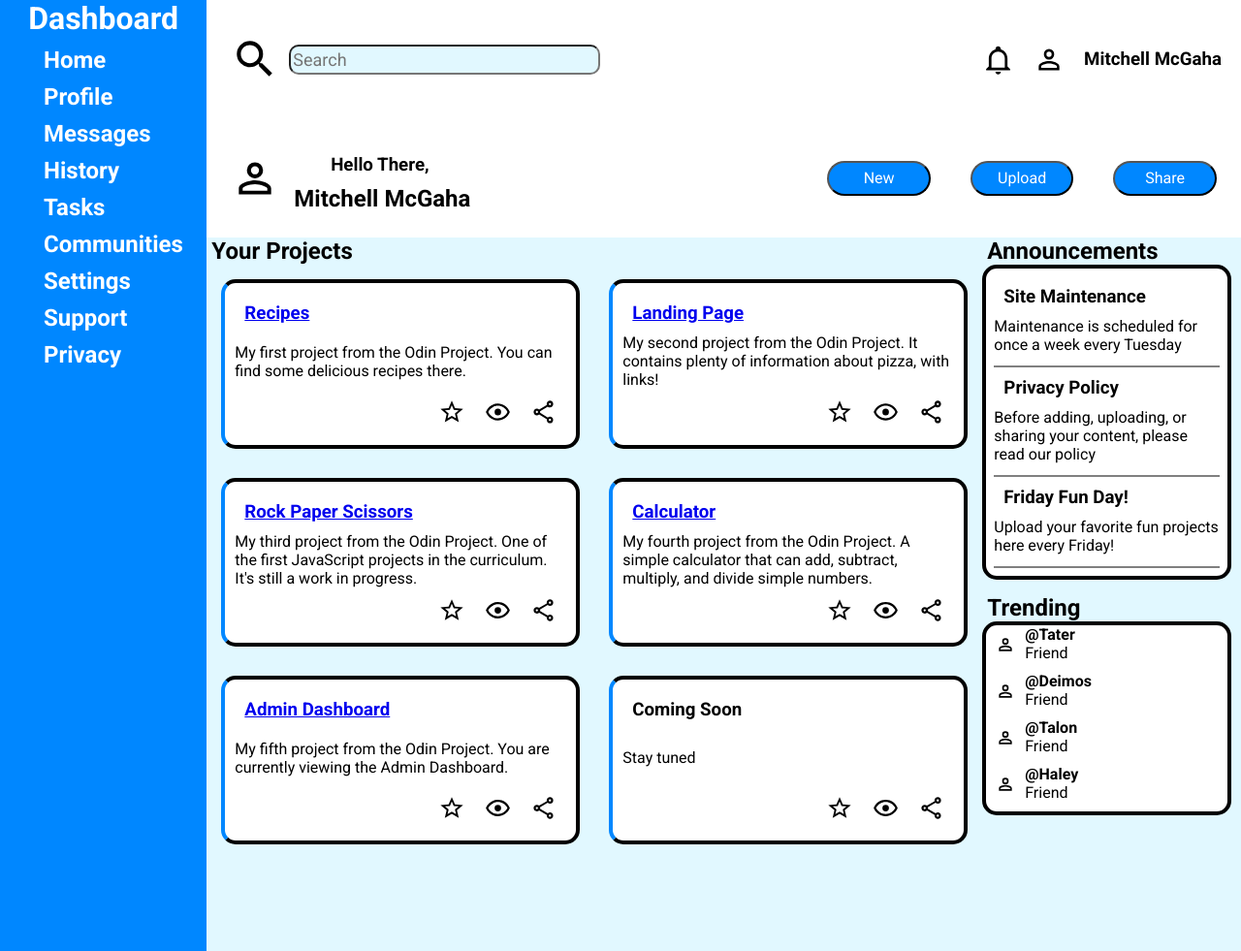
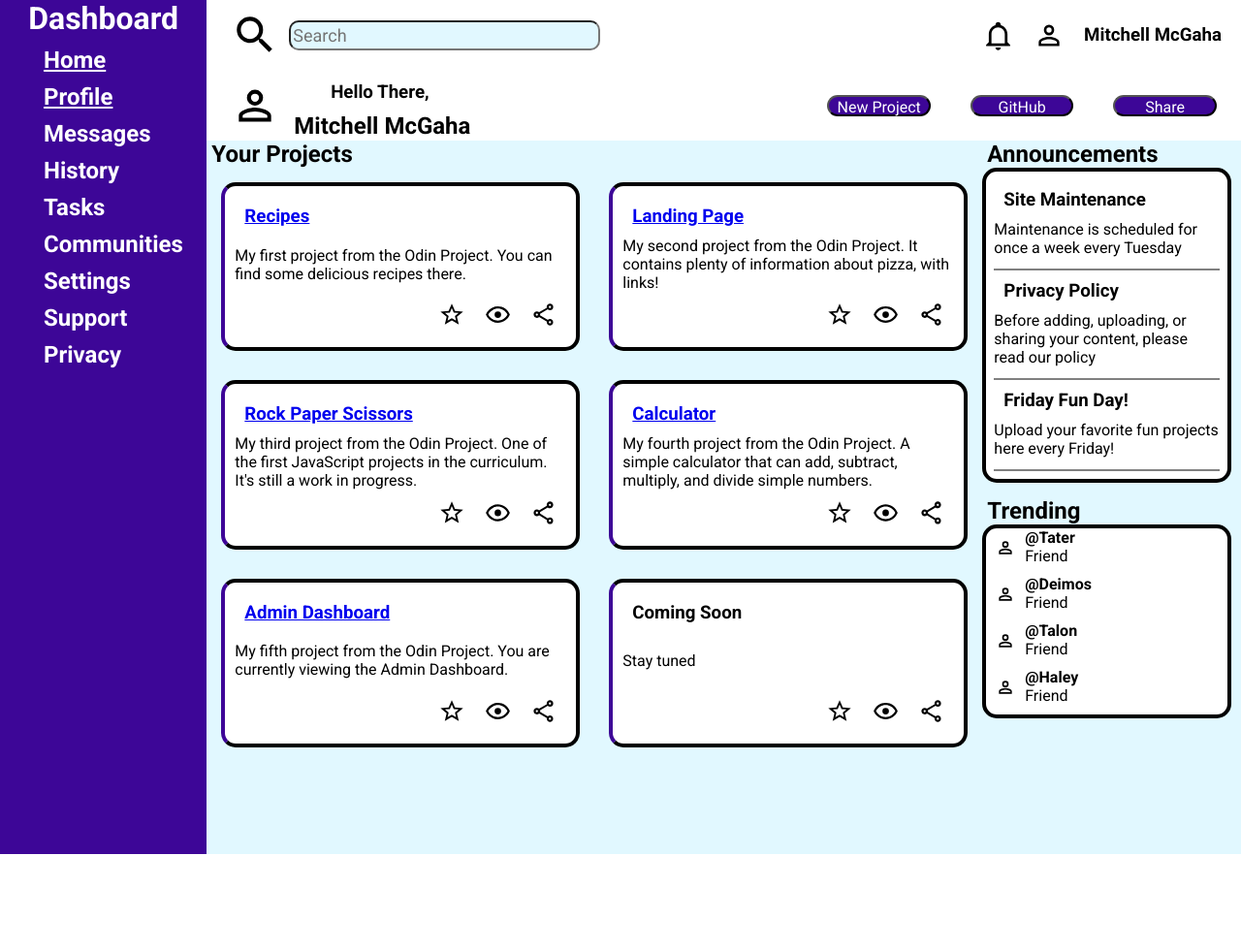
Before and after one commit to MitchellPickle/odin-admin-dashboard, a plain HTML site: page index.html in a window 1280 px wide. Shown: the whole page at 97% size. After the commit the page ends 881 px from the top, so only its background shows below. Drawn offline with Linux system fonts and the light colour scheme.

Commit message:
Added a Profile Page, and made small style changes

```diff
--- /dev/null
+++ b/Styles/profile.css
@@ -0,0 +1,192 @@
+@font-face {
+    font-family: 'Roboto';
+    src: url(../Fonts/Roboto-VariableFont_wdth\,wght.ttf);
+}
+
+* {
+    font-family: 'Roboto';
+    margin: 0;
+}
+
+li {
+    margin-top: 10px;
+    margin-right: 8px;
+}
+
+h1 {
+    text-align: center;
+}
+
+h2 {
+    margin-left: 5px;
+}
+
+.main-grid {
+    display: grid;
+    grid-template-columns: 1fr 5fr;
+    grid-template-rows: 1fr 3fr;
+    height: 100vh;
+}
+
+.dashboard {
+    background-color: #3d0697;
+    color: white;
+    grid-row: 1 / 3;
+    grid-column: 1 / 2;
+}
+
+.header {
+    background-color: white;
+    grid-row: 1 / 2;
+    grid-column: 2 / 3;
+    display: grid;
+    grid-template-columns: 3fr 2fr;
+    grid-template-rows: 1fr 1fr;
+}
+
+.search-bar {
+    display: flex;
+    flex-direction: row;
+    align-items: center;
+    margin-left: 15px;
+}
+
+.search-bar input {
+    border-radius: 10px;
+    width: 50%;
+    height: 35%;
+    font-size: 18px;
+    background: #e1f8ff;
+}
+
+.svg {
+    width: 8%;
+}
+
+.bell-account-name {
+    display: flex;
+    flex-direction: row;
+    align-items: center;
+    justify-content: flex-end;
+    margin-right: 15px;
+}
+.bell-account-name, img, h3 {
+    margin: 10px;
+}
+
+.greeting-account {
+    display: flex;
+    flex-direction: row;
+    margin-left: 15px;
+}
+
+.greeting-account-right {
+    display: flex;
+    flex-direction: column;
+    align-items: center;
+    justify-content: center;
+}
+
+.header-buttons {
+    display: flex;
+    flex-direction: row;
+    align-items: center;
+    justify-content: space-between;
+}
+
+.button {
+    background: #3d0697;
+    border-radius: 35px;
+    color: white;
+    font-size: 16px;
+    width: 25%;
+    height: 30%;
+    margin-right: 25px;
+}
+
+.content {
+    background-color: #e1f8ff;
+    grid-row: 2 / 3;
+    grid-column: 2 / 3;
+}
+
+.cards-section {
+    grid-row: 1 / 3;
+    grid-column: 1 / 2;
+}
+
+.cards-grid {
+    display: grid;
+    grid-template-columns: 1fr 1fr;
+    grid-template-rows: 1fr 1fr 1fr;
+}
+
+.card {
+    display: flex;
+    flex-direction: column;
+    border: 4px;
+    padding: 10px;
+    border-radius: 15px;
+    margin: 15px;
+    background-color: white;
+    border-left-color: #3d0697;
+    border-style: solid;
+}
+
+.card-icons {
+    display: flex;
+    flex-direction: row;
+    justify-content: flex-end;
+}
+
+.announcements {
+    grid-row: 1 / 2;
+    grid-column: 2 / 3;
+}
+
+.announcements-card {
+    border: 4px;
+    border-style: solid;
+    border-color: black;
+    border-radius: 15px;
+    background-color: white;
+    padding: 8px;
+    margin-right: 10px;
+    margin-bottom: 15px;
+}
+
+.announcement {
+    border-bottom: 2px solid grey;
+    padding-bottom: 12px;
+}
+
+.trending {
+    grid-row: 2 / 3;
+    grid-column: 2 / 3;
+}
+
+.trending-card {
+    border: 4px;
+    border-style: solid;
+    border-color: black;
+    border-radius: 15px;
+    background: white;
+    display: grid;
+    grid-template-columns: 1fr;
+    grid-template-rows: 1fr 1fr 1fr 1fr;
+    margin-right: 10px;
+}
+
+.trending-user {
+    display: flex;
+    flex-direction: row;
+    margin-bottom: 8px;
+}
+
+.dashboard-links {
+    color: white;
+}
+
+.dashboard-links, ul {
+    list-style-type: none;
+}
--- a/styles.css
+++ b/Styles/styles.css
@@ -1,6 +1,6 @@
 @font-face {
     font-family: 'Roboto';
-    src: url(Fonts/Roboto-VariableFont_wdth\,wght.ttf);
+    src: url(../Fonts/Roboto-VariableFont_wdth\,wght.ttf);
 }
 
 * {
@@ -25,11 +25,11 @@ h2 {
     display: grid;
     grid-template-columns: 1fr 5fr;
     grid-template-rows: 1fr 3fr;
-    height: 100%;
+    height: 100vh;
 }
 
 .dashboard {
-    background-color: #0087ff;
+    background-color: #3d0697;
     color: white;
     grid-row: 1 / 3;
     grid-column: 1 / 2;
@@ -54,7 +54,7 @@ h2 {
 .search-bar input {
     border-radius: 10px;
     width: 50%;
-    height: 20%;
+    height: 35%;
     font-size: 18px;
     background: #e1f8ff;
 }
@@ -95,7 +95,7 @@ h2 {
 }
 
 .button {
-    background: #0087ff;
+    background: #3d0697;
     border-radius: 35px;
     color: white;
     font-size: 16px;
@@ -133,7 +133,7 @@ h2 {
     border-radius: 15px;
     margin: 15px;
     background-color: white;
-    border-left-color: #0087ff;
+    border-left-color: #3d0697;
     border-style: solid;
 }
 
@@ -188,8 +188,7 @@ h2 {
 }
 
 .dashboard-links {
-    display: flex;
-    flex-direction: column;
+    color: white;
 }
 
 .dashboard-links, ul {
--- a/index.html
+++ b/index.html
@@ -4,7 +4,7 @@
     <meta charset="UTF-8">
     <meta name="viewport" content="width=device-width, initial-scale=1.0">
     <title>Admin Dashboard</title>
-    <link rel="stylesheet" href="styles.css">
+    <link rel="stylesheet" href="./Styles/styles.css">
 </head>
 <body>
 
@@ -12,8 +12,8 @@
         <div class="dashboard">
             <h1>Dashboard</h1>
             <ul>
-                <li><h2>Home</h2></li>
-                <li><h2>Profile</h2></li>
+                <li><h2><a class="dashboard-links" href="index.html">Home</a></h2></li>
+                <li><h2><a class="dashboard-links" href="./Pages/profile.html">Profile</a></h2></li>
                 <li><h2>Messages</h2></li>
                 <li><h2>History</h2></li>
                 <li><h2>Tasks</h2></li>
@@ -41,8 +41,8 @@
                 </div>
             </div>
             <div class="header-buttons">
-                <button class="button">New</button>
-                <button class="button">Upload</button>
+                <button onclick="window.location.href='https://github.com/new';" class="button">New Project</button>
+                <button onclick="window.location.href='https://github.com/MitchellPickle';" class="button">GitHub</button>
                 <button class="button">Share</button>
             </div>
         </div>
```
Also changed, not shown: Pages/profile.html (added, +60 -0 lines).
